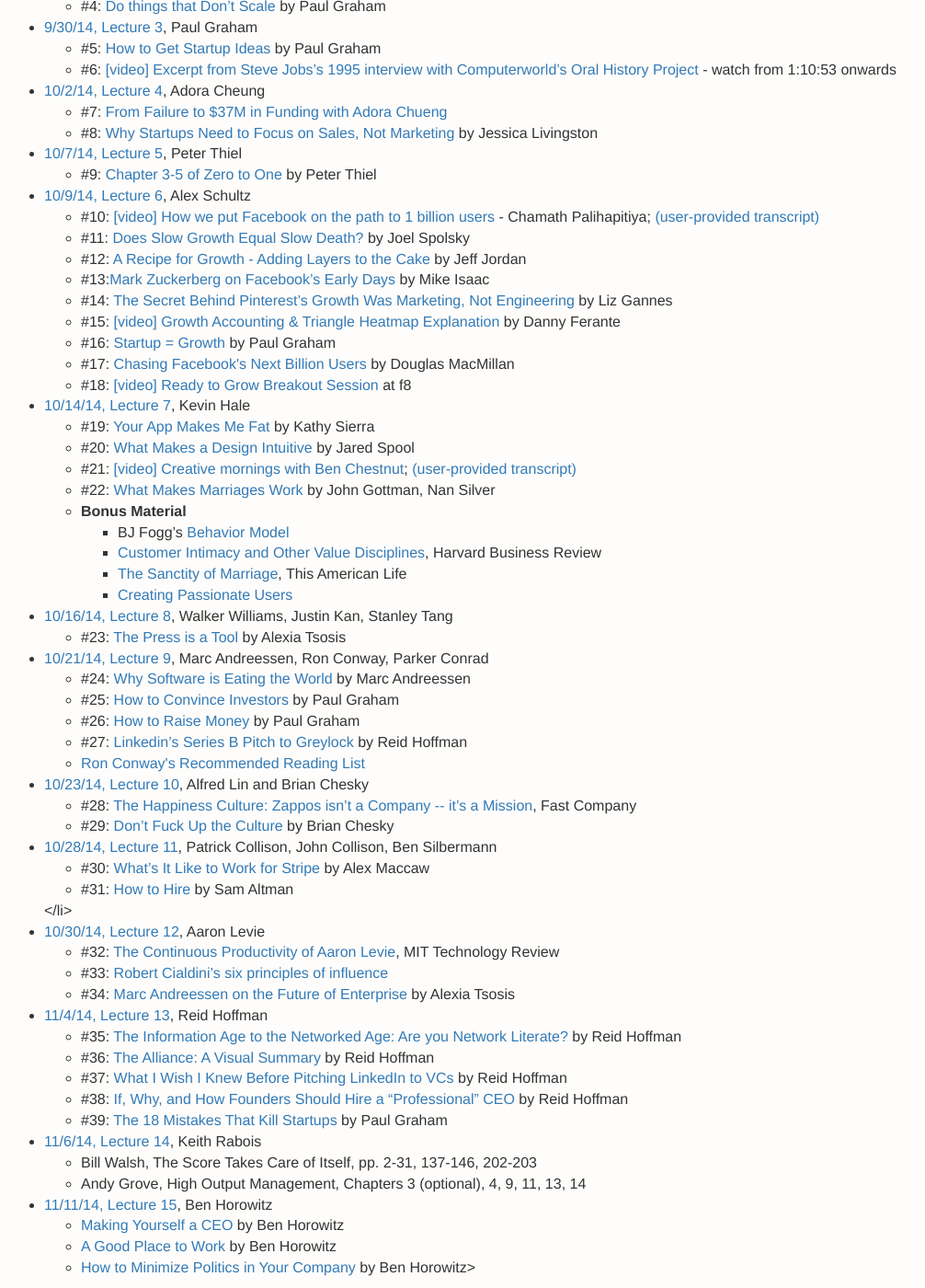
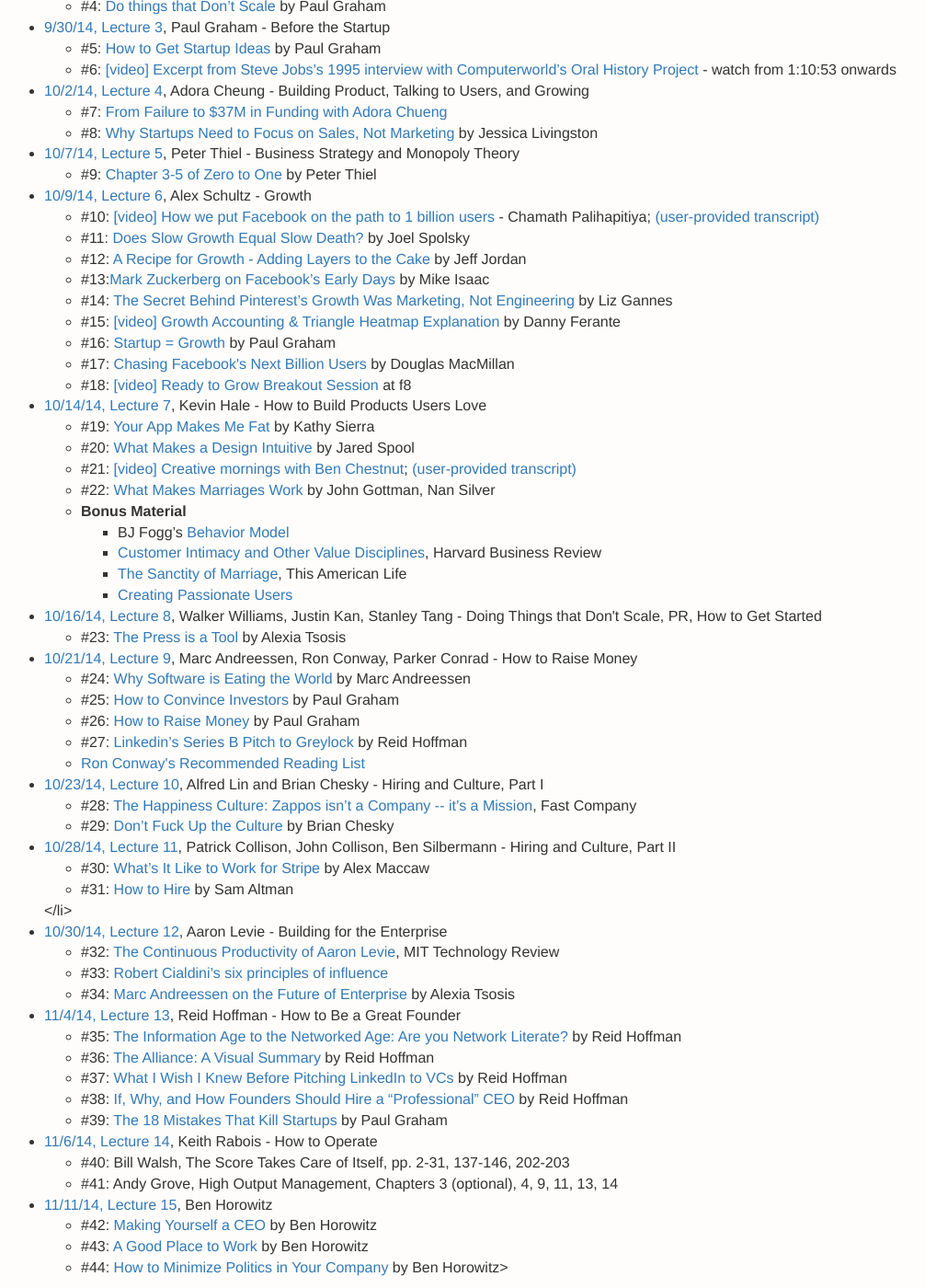
Before and after one commit to potluck/cs183b-bootstrap, a Jekyll site: the page built from _lists/readings/index.md, in a window 1280 px wide and 1400 px high, scrolled down 334 px. Shown: the whole window at 92% size, without its empty margins (62-1068 px from the left). Built offline with Jekyll 4.4.1, drawn with Linux system fonts in a browser that asks for light colours; nearby versions of some CDN libraries; library files that are not in the unit come from our copies; comment, search, counter and statistics services are not loaded; a file with an impossible date is left out; some of the changed text lies outside the part shown.

Commit message:
Update index.md

```diff
--- a/_lists/readings/index.md
+++ b/_lists/readings/index.md
@@ -9,36 +9,36 @@
 
 <h3> Recommended Readings, to be read before watching the lecture: </h3> (Future readings are subject to change)
 <ul>
-  <li><a href="/courses/lec01">9/23/14, Lecture 1</a>, Sam Altman and Dustin Moskovitz
+  <li><a href="/courses/lec01">9/23/14, Lecture 1</a>, Sam Altman and Dustin Moskovitz - Ideas and Products; Why to Start a Startup
   <ul>
     <li>#1: <a href="http://blog.samaltman.com/advice-for-ambitious-19-year-olds">Advice for Ambitious 19 year olds</a> by Sam Altman</li>
     <li>#2: <a href="https://medium.com/i-m-h-o/good-and-bad-reasons-to-become-an-entrepreneur-decf0766de8d">Good and Bad Reasons to Become an Entrepreneur</a> by Dustin Moskovitz</li>
   </ul>
   </li>
-  <li><a href="/courses/lec02">9/25/14, Lecture 2</a>, Sam Altman
+  <li><a href="/courses/lec02">9/25/14, Lecture 2</a>, Sam Altman - Teams and Execution
   <ul>
     <li>#3: <a href="http://blog.samaltman.com/stupid-apps-and-changing-the-world">Stupid Apps and Changing the World</a> by Sam Altman</li>
     <li>#4: <a href="http://paulgraham.com/ds.html">Do things that Don’t Scale</a> by Paul Graham</li>
   </ul>
   </li>
-  <li><a href="/courses/lec03">9/30/14, Lecture 3</a>, Paul Graham
+  <li><a href="/courses/lec03">9/30/14, Lecture 3</a>, Paul Graham - Before the Startup
   <ul>
     <li>#5: <a href="http://www.paulgraham.com/startupideas.html">How to Get Startup Ideas</a> by Paul Graham</li>
     <li>#6: <a href="https://www.youtube.com/watch?v=M6Oxl5dAnR0&t=1h10m53s">[video] Excerpt from Steve Jobs’s 1995 interview with Computerworld’s Oral History Project</a> - watch from 1:10:53 onwards</li>
   </ul>
   </li>
-  <li><a href="/courses/lec04">10/2/14, Lecture 4</a>, Adora Cheung
+  <li><a href="/courses/lec04">10/2/14, Lecture 4</a>, Adora Cheung - Building Product, Talking to Users, and Growing
   <ul>
     <li>#7: <a href="http://wpcurve.com/homejoy-adora-cheung/">From Failure to $37M in Funding with Adora Chueng</a></li>
     <li>#8: <a href="http://blogs.wsj.com/accelerators/2014/06/03/jessica-livingston-why-startups-need-to-focus-on-sales-not-marketing/">Why Startups Need to Focus on Sales, Not Marketing</a> by Jessica Livingston</li>
   </ul>
   </li>
-  <li><a href="/courses/lec05">10/7/14, Lecture 5</a>, Peter Thiel
+  <li><a href="/courses/lec05">10/7/14, Lecture 5</a>, Peter Thiel - Business Strategy and Monopoly Theory
   <ul>
     <li>#9: <a href="https://www.dropbox.com/s/ujtrbcltiy6hgpy/ZtOChapters3-5.pdf?dl=0">Chapter 3-5 of Zero to One</a> by Peter Thiel</li>
   </ul>
   </li>
-  <li><a href="/courses/lec06">10/9/14, Lecture 6</a>, Alex Schultz
+  <li><a href="/courses/lec06">10/9/14, Lecture 6</a>, Alex Schultz - Growth
   <ul>
     <li>#10: <a href="http://youtu.be/raIUQP71SBU?t=29s">[video] How we put Facebook on the path to 1 billion users</a> - Chamath Palihapitiya; <a href="http://blog.chrisbarber.co/transcript-how-we-put-facebook-on-the-path-to-1-billion-users">(user-provided transcript)</a> </li>
     <li>#11: <a href="http://www.inc.com/magazine/20091101/does-slow-growth-equal-slow-death.html">Does Slow Growth Equal Slow Death?</a> by Joel Spolsky</li>
@@ -51,7 +51,7 @@
     <li>#18: <a href="http://www.livestream.com/f8industry/video?clipId=pla_a093cf1f-2d34-4e74-8377-9e54bc65d8e9">[video] Ready to Grow Breakout Session</a> at f8</li>
   </ul>
   </li>
-  <li><a href="/courses/lec07">10/14/14, Lecture 7</a>, Kevin Hale
+  <li><a href="/courses/lec07">10/14/14, Lecture 7</a>, Kevin Hale - How to Build Products Users Love
   <ul>
     <li>#19: <a href="http://seriouspony.com/blog/2013/7/24/your-app-makes-me-fat">Your App Makes Me Fat</a> by Kathy Sierra</li>
     <li>#20: <a href="http://www.uie.com/articles/design_intuitive/">What Makes a Design Intuitive</a> by Jared Spool</li>
@@ -67,12 +67,12 @@
     </li>
   </ul>
   </li>
-  <li><a href="/courses/lec08">10/16/14, Lecture 8</a>, Walker Williams, Justin Kan, Stanley Tang
+  <li><a href="/courses/lec08">10/16/14, Lecture 8</a>, Walker Williams, Justin Kan, Stanley Tang - Doing Things that Don't Scale, PR, How to Get Started
   <ul>
     <li>#23: <a href="https://docs.google.com/document/d/1LQxnHxQ6xO54BHcoOmgEeuhdHwWwujKuSpzQbQnlThk">The Press is a Tool</a> by Alexia Tsosis</li>
   </ul>
   </li>
-  <li><a href="/courses/lec09">10/21/14, Lecture 9</a>, Marc Andreessen, Ron Conway, Parker Conrad
+  <li><a href="/courses/lec09">10/21/14, Lecture 9</a>, Marc Andreessen, Ron Conway, Parker Conrad - How to Raise Money
   <ul>
     <li>#24: <a href="http://online.wsj.com/news/articles/SB10001424053111903480904576512250915629460">Why Software is Eating the World</a> by Marc Andreessen</li>
     <li>#25: <a href="http://paulgraham.com/convince.html">How to Convince Investors</a> by Paul Graham</li>
@@ -81,27 +81,27 @@
     <li> <a href="https://docs.google.com/spreadsheets/d/1KLCdlp4SW7Z64W_DWGwwuTIfH1GXRAMtPxv4EB5gKu0/edit?usp=sharing">Ron Conway's Recommended Reading List</a></li>
   </ul>
   </li>
-  <li><a href="/courses/lec10">10/23/14, Lecture 10</a>, Alfred Lin and Brian Chesky
+  <li><a href="/courses/lec10">10/23/14, Lecture 10</a>, Alfred Lin and Brian Chesky - Hiring and Culture, Part I
   <ul>
     <li>#28: <a href="http://www.fastcompany.com/1657030/happiness-culture-zappos-isnt-company-its-mission">The Happiness Culture: Zappos isn’t a Company -- it’s a Mission</a>, Fast Company</li>
     <li>#29: <a href="https://medium.com/@bchesky/dont-fuck-up-the-culture-597cde9ee9d4">Don’t Fuck Up the Culture</a> by Brian Chesky</li>
   </ul>
   </li>
-  <li><a href="/courses/lec11">10/28/14, Lecture 11</a>, Patrick Collison, John Collison, Ben Silbermann
+  <li><a href="/courses/lec11">10/28/14, Lecture 11</a>, Patrick Collison, John Collison, Ben Silbermann - Hiring and Culture, Part II
   <ul>
     <li>#30: <a href="http://blog.alexmaccaw.com/stripes-culture">What’s It Like to Work for Stripe</a> by Alex Maccaw</li>
     <li>#31: <a href="http://blog.samaltman.com/how-to-hire">How to Hire</a> by Sam Altman</li>
   </ul>
   </li>
   </li>
-  <li><a href="/courses/lec12">10/30/14, Lecture 12</a>, Aaron Levie
+  <li><a href="/courses/lec12">10/30/14, Lecture 12</a>, Aaron Levie - Building for the Enterprise
   <ul>
     <li>#32: <a href="http://www.technologyreview.com/news/522081/the-continuous-productivity-of-aaron-levie/">The Continuous Productivity of Aaron Levie</a>, MIT Technology Review</li>
     <li>#33: <a href="http://en.wikipedia.org/wiki/Robert_Cialdini#6_key_principles_of_influence_by_Robert_Cialdini">Robert Cialdini’s six principles of influence</a></li>
     <li>#34: <a href="http://techcrunch.com/2013/01/27/marc-andreessen-on-the-future-of-the-enterprise/">Marc Andreessen on the Future of Enterprise</a> by Alexia Tsosis</li>
   </ul>
   </li>
-  <li><a href="/courses/lec13">11/4/14, Lecture 13</a>, Reid Hoffman
+  <li><a href="/courses/lec13">11/4/14, Lecture 13</a>, Reid Hoffman - How to Be a Great Founder
   <ul>
     <li>#35: <a href="http://reidhoffman.org/information-age-networked-age-network-literate/">The Information Age to the Networked Age: Are you Network Literate?</a> by Reid Hoffman</li>
     <li>#36: <a href="http://reidhoffman.org/alliance-visual-summary/">The Alliance: A Visual Summary</a> by Reid Hoffman</li>
@@ -110,17 +110,17 @@
     <li>#39: <a href="http://paulgraham.com/startupmistakes.html">The 18 Mistakes That Kill Startups</a> by Paul Graham</li>
   </ul>
   </li>
-  <li><a href="/courses/lec14">11/6/14, Lecture 14</a>, Keith Rabois
+  <li><a href="/courses/lec14">11/6/14, Lecture 14</a>, Keith Rabois - How to Operate
   <ul>
-    <li>Bill Walsh, The Score Takes Care of Itself, pp. 2-31, 137-146, 202-203</li>
-    <li>Andy Grove, High Output Management, Chapters 3 (optional), 4, 9, 11, 13, 14 </li>
+    <li>#40: Bill Walsh, The Score Takes Care of Itself, pp. 2-31, 137-146, 202-203</li>
+    <li>#41: Andy Grove, High Output Management, Chapters 3 (optional), 4, 9, 11, 13, 14 </li>
   </ul>
   </li>
   <li><a href="/courses/lec15">11/11/14, Lecture 15</a>, Ben Horowitz
   <ul>
-    <li><a href="http://www.bhorowitz.com/making_yourself_a_ceo">Making Yourself a CEO</a> by Ben Horowitz</li>
-    <li><a href="http://www.bhorowitz.com/a_good_place_to_work">A Good Place to Work</a> by Ben Horowitz</li>
-    <li><a href="http://www.bhorowitz.com/how_to_minimize_politics_in_your_company">How to Minimize Politics in Your Company</a> by Ben Horowitz></li>
+    <li>#42: <a href="http://www.bhorowitz.com/making_yourself_a_ceo">Making Yourself a CEO</a> by Ben Horowitz</li>
+    <li>#43: <a href="http://www.bhorowitz.com/a_good_place_to_work">A Good Place to Work</a> by Ben Horowitz</li>
+    <li>#44: <a href="http://www.bhorowitz.com/how_to_minimize_politics_in_your_company">How to Minimize Politics in Your Company</a> by Ben Horowitz></li>
   </ul>
   </li>
 
```
